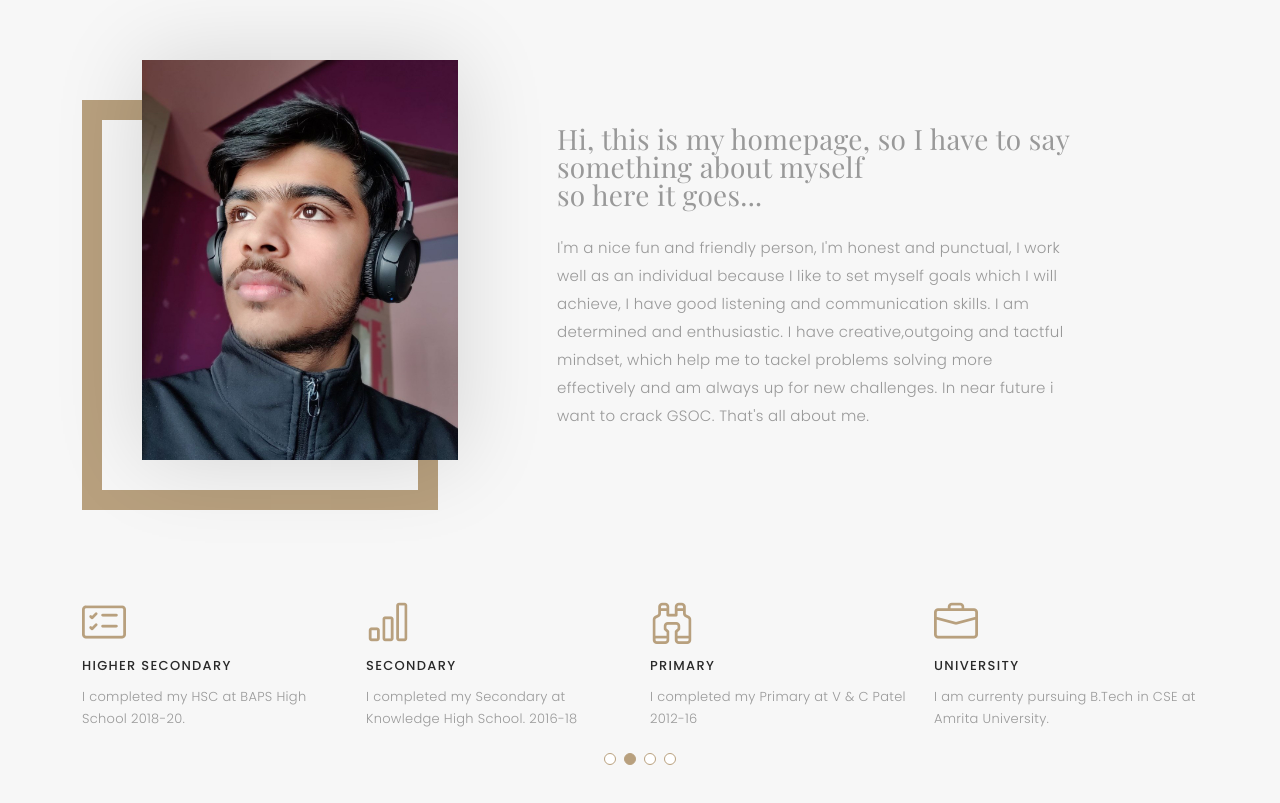
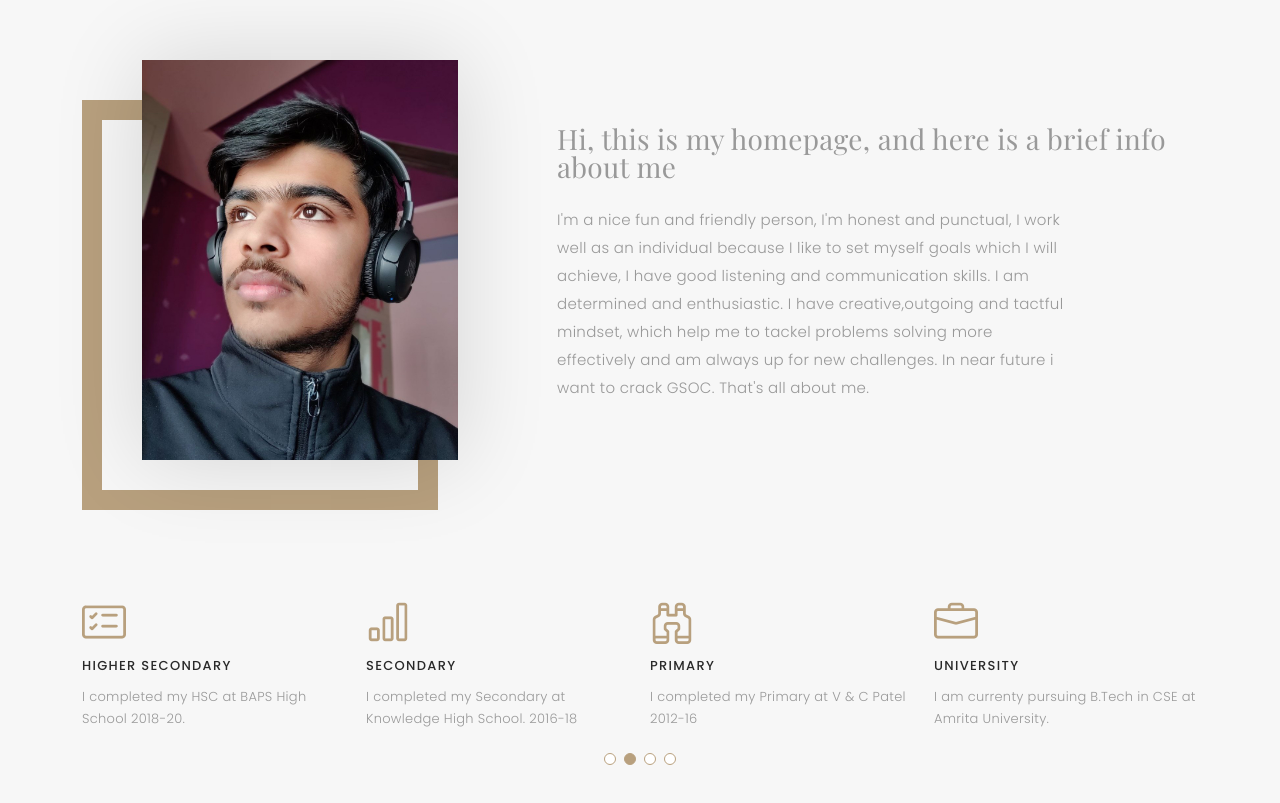
Before and after one commit to rajpatel8/Web-Host.github.io, a plain HTML site: page index.html in a window 1280 px wide. Shown: the part 820-1623 px from the top of the page. Drawn offline with nearby package versions, Linux system fonts and the light colour scheme; a web font is replaced by a local one.

Commit message:
Update index.html

```diff
--- a/index.html
+++ b/index.html
@@ -88,7 +88,7 @@
           <div class="col-lg-7">
             <div class="about-descr">
 
-              <p class="p-heading">Hi, this is my homepage, so I have to say something about myself <br> so here it goes...
+              <p class="p-heading">Hi, this is my homepage, and here is a brief info about me
               </p>
               <p class="separator">I'm a nice fun and friendly person, I'm honest and punctual, I work well as an individual because I like to set myself goals which I will achieve, I have good listening and communication skills. I am determined and enthusiastic.  I have creative,outgoing and tactful mindset, which help me to tackel problems solving more effectively and am always up for new challenges. In near future i want to crack GSOC. That's all about me. </p>
 
```
